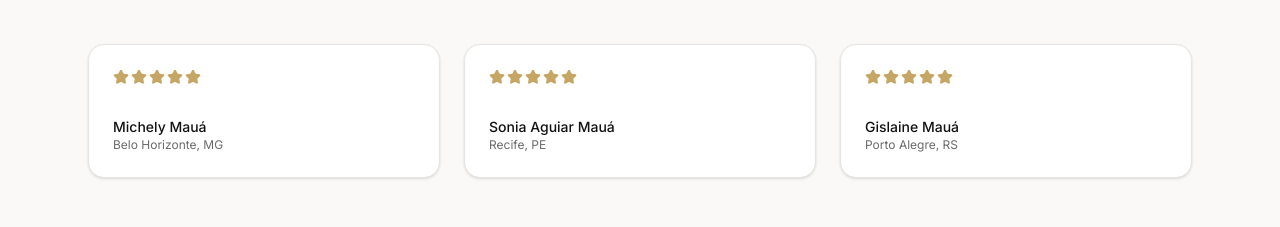
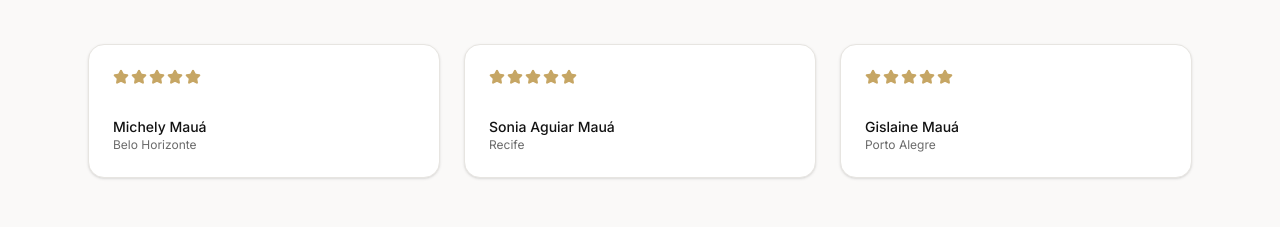
Before and after one commit to plaquinhasid-debug/tania-joias-recrutamento, a React (Vite) app in the folder apps/landing/: page / in a window 1280 px wide. Shown: the part 3600-3827 px from the top of the page. Built offline with nearby package versions, Linux system fonts and the light colour scheme; no server answers; what @tania-joias/shared would draw is missing.

Commit message:
Remove state abbreviations from testimonial cities
Co-Authored-By: Claude Haiku 4.5 <noreply@anthropic.com>

```diff
--- a/apps/landing/src/components/sections/Depoimentos.tsx
+++ b/apps/landing/src/components/sections/Depoimentos.tsx
@@ -6,15 +6,15 @@ import { Card, CardContent } from "@/components/ui/card"
 const TESTIMONIALS = [
   {
     name: "Michely Mauá",
-    city: "Belo Horizonte, MG",
+    city: "Belo Horizonte",
   },
   {
     name: "Sonia Aguiar Mauá",
-    city: "Recife, PE",
+    city: "Recife",
   },
   {
     name: "Gislaine Mauá",
-    city: "Porto Alegre, RS",
+    city: "Porto Alegre",
   },
 ]
 
```
